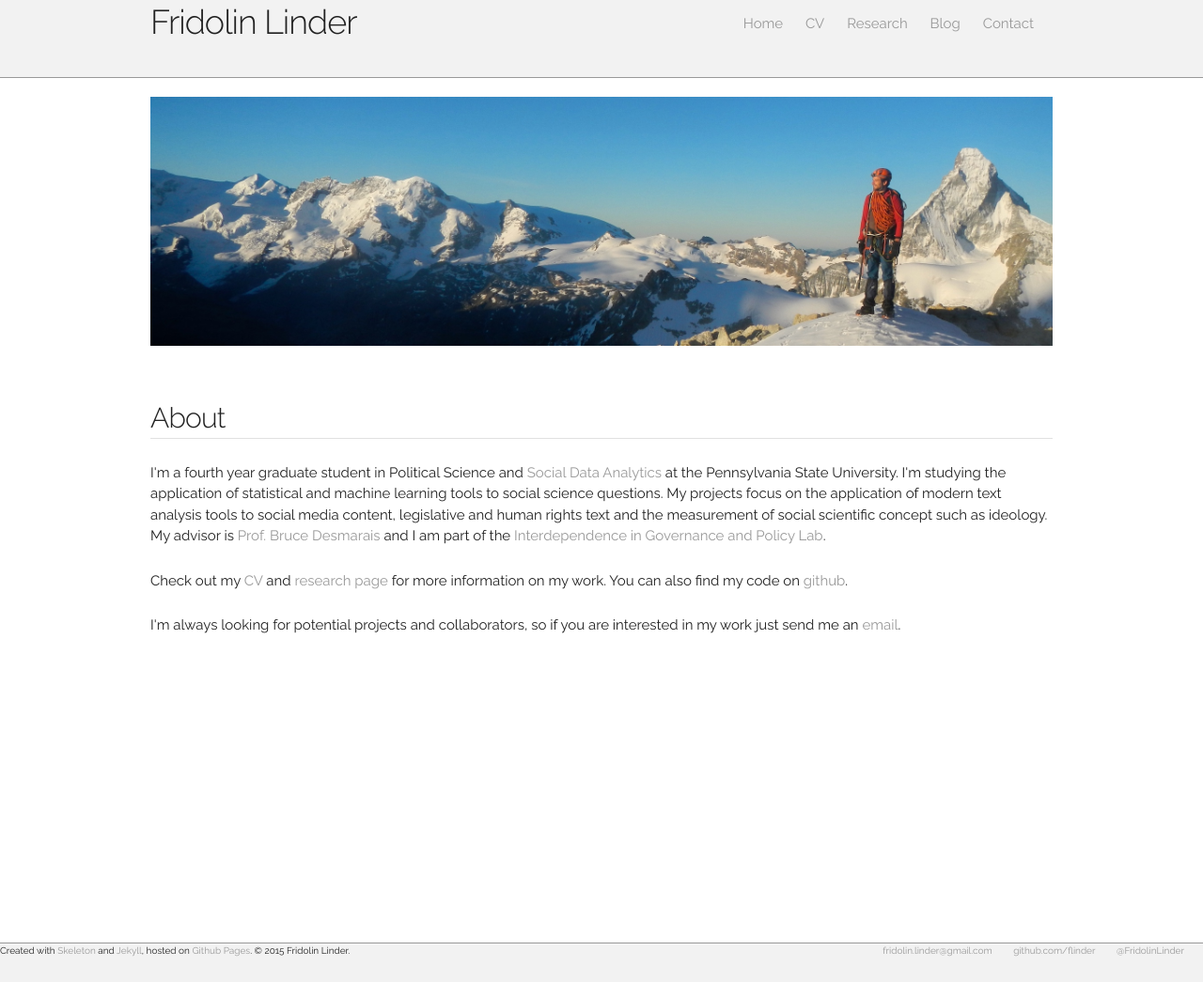
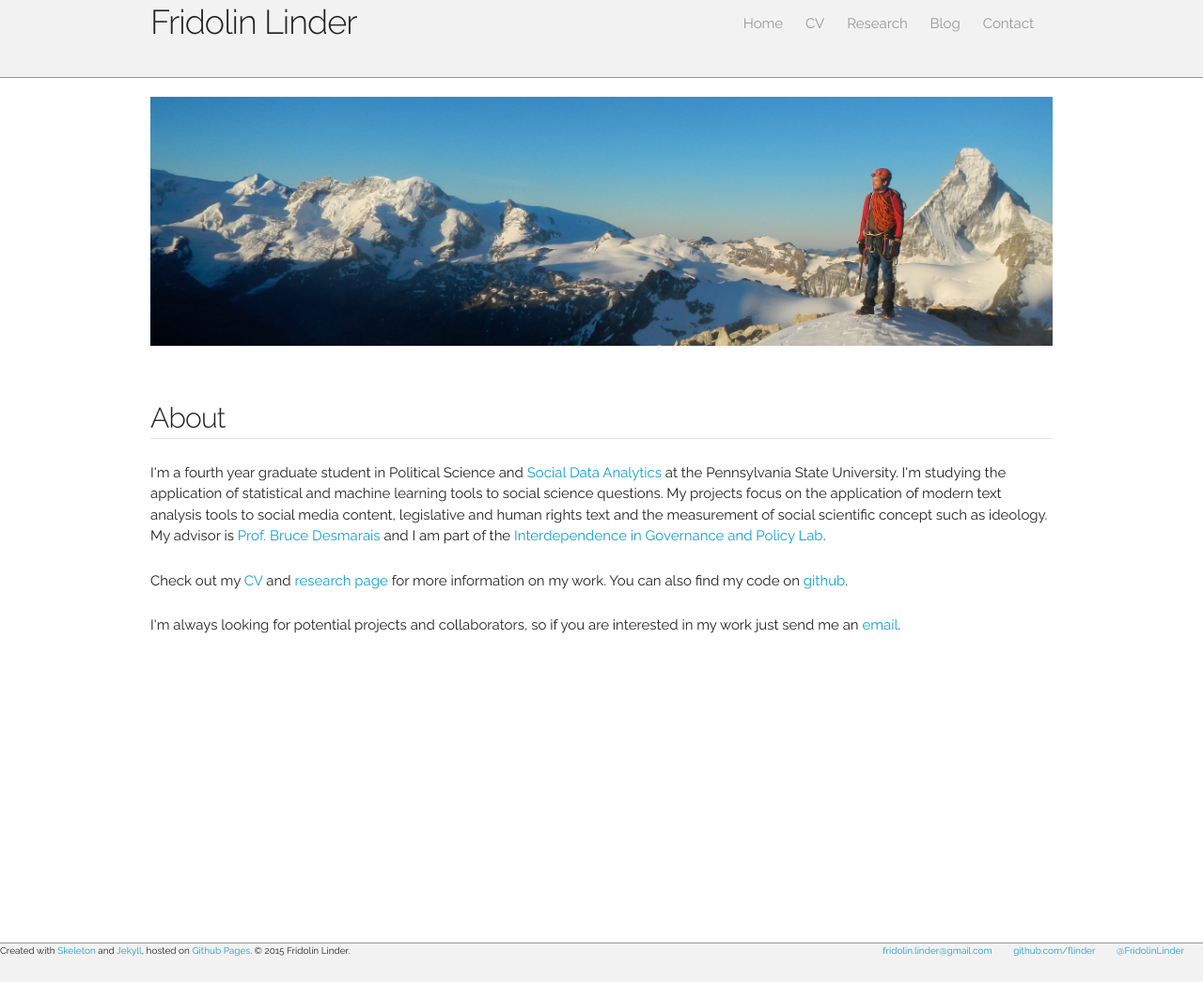
Before and after one commit to flinder/flinder.github.io, a Jekyll site: the page built from index.html, in a window 1280 px wide. Shown: the whole page at 94% size. Built offline with Jekyll 4.4.1, drawn with Linux system fonts in a browser that asks for light colours.

Commit message:
change link color

```diff
--- a/css/skeleton.css
+++ b/css/skeleton.css
@@ -169,13 +169,12 @@ p {
 –––––––––––––––––––––––––––––––––––––––––––––––––– */
 a {
     text-decoration: none;
-    color: #999;
+    color: #0FA0CE;
 }
 a:hover {
-  color: #0FA0CE;
+  color: #999;
   text-decoration: underline;
 }
-
 
 
 /* Buttons
@@ -457,6 +456,8 @@ there.
     height: auto;
 }
 
+/* Footer styles */
+
 #footer ul li {
     display: inline;
     margin: 0 2rem 0 0;
@@ -474,12 +475,23 @@ there.
     font-size: 1rem;
 }
 
+/* Header styles */
+
 #header {
     margin-bottom: 20px;
     border-style: solid;
     border-color: #999;
     background-color: #F2F2F2;
     border-width: 0px 0px 1px 0px;
+}
+
+#header a {
+    color: #999;
+}
+
+#header a:hover {
+    color: #0FA0CE;
+    text-decoration: underline;
 }
 
 .bottom-space {
@@ -506,16 +518,6 @@ there.
 
 .research.post h6 {
     margin-bottom: 3rem;
-}
-
-.research.post a {
-    text-decoration: none;
-    color: #222;
-}
-
-.research.post a:hover {
-    text-decoration: underline;
-    color: #0FA0CE;
 }
 
 .research.post p {
```
Also changed, not shown: research.html (+6 -19 lines).
